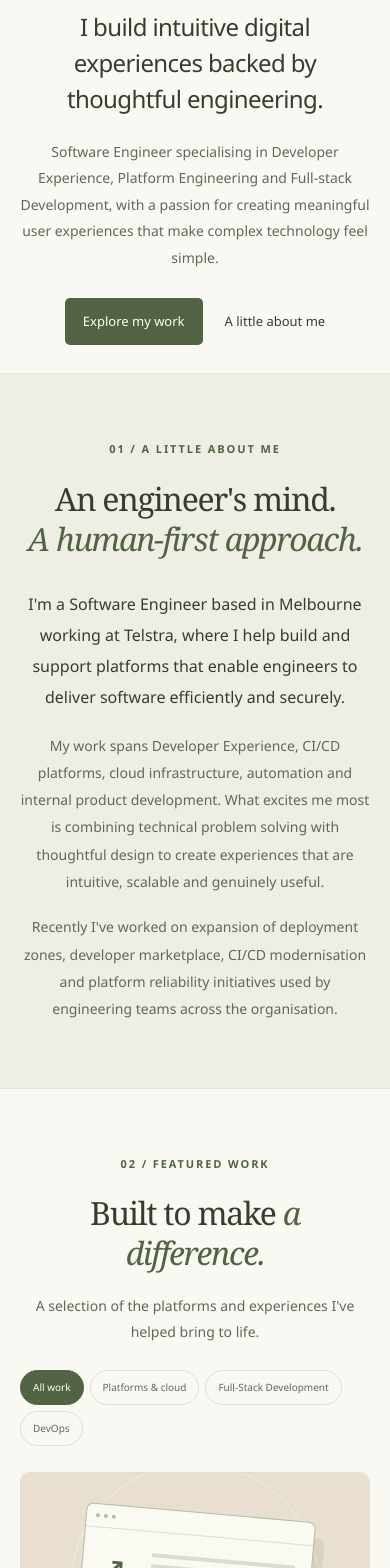
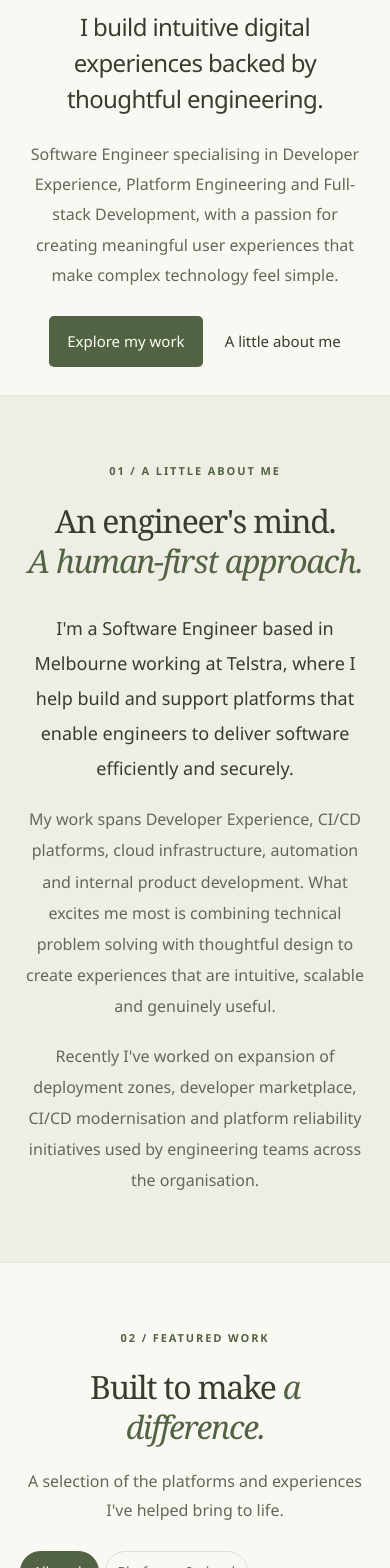
Before and after one commit to maansiarora/maansi_portfolio, a React (Vite) app: page / in a window 390 px wide. Shown: the part 240-1808 px from the top of the page. Built offline with nearby package versions, Linux system fonts and the light colour scheme.

Commit message:
minor improvements

```diff
--- a/src/App.css
+++ b/src/App.css
@@ -6,7 +6,7 @@
 .navigation { display: flex; align-items: center; justify-content: space-between; min-height: 90px; }
 .wordmark { font-family: Georgia, serif; font-weight: bold; font-size: 31px; letter-spacing: -1.5px; }
 .wordmark span { color: #7c896c; }
-.nav-links { display: flex; align-items: center; gap: 35px; font-size: 13px; }
+.nav-links { display: flex; align-items: center; gap: 35px; font-size: 15px; }
 .nav-links a { transition: color .2s; }
 .nav-links a:hover, .text-link:hover, .footer a:hover { color: #7b573b; }
 .nav-contact { border: 1px solid #a1a68e; border-radius: 5px; padding: 11px 18px; }
@@ -20,15 +20,15 @@
 .hero h1 { font-family: Georgia, serif; font-size: clamp(54px, 5.7vw, 80px); font-weight: 400; line-height: 1.15; letter-spacing: -3.5px; margin-block: 25px; }
 .hero h1 em { color: var(--green); }
 .hero-statement { font-size: clamp(22px, 2.1vw, 28px); line-height: 1.5; letter-spacing: -.6px; max-width: 555px; }
-.hero-description { color: var(--muted); font-size: 15px; line-height: 1.9; max-width: 510px; margin-top: 22px; }
+.hero-description { color: var(--muted); font-size: 16px; line-height: 1.9; max-width: 510px; margin-top: 22px; }
 .hero-actions { display: flex; align-items: center; gap: 26px; margin-top: 32px; }
-.button { display: inline-flex; justify-content: center; align-items: center; gap: 30px; padding: 15px 23px; border-radius: 5px; font-size: 13px; font-weight: 500; transition: background .2s, transform .2s; }
+.button { display: inline-flex; justify-content: center; align-items: center; gap: 30px; padding: 15px 23px; border-radius: 5px; font-size: 15px; font-weight: 500; transition: background .2s, transform .2s; }
 .button-primary { background: var(--green); color: #fffdf5; }
 .button-primary:hover { background: #3e5031; transform: translateY(-2px); }
-.text-link { font-size: 13px; padding-block: 12px; }
+.text-link { font-size: 15px; padding-block: 12px; }
 .text-link span { margin-left: 9px; }
-.hero-bottom { grid-column: 1 / -1; border-top: 1px solid var(--line); padding-block: 25px; display: flex; justify-content: space-between; font-size: 11px; color: var(--muted); }
-.hero-bottom em { font-size: 13px; margin-left: 4px; }
+.hero-bottom { grid-column: 1 / -1; border-top: 1px solid var(--line); padding-block: 25px; display: flex; justify-content: space-between; font-size: 13px; color: var(--muted); }
+.hero-bottom em { font-size: 15px; margin-left: 4px; }
 .hero-bottom a span { margin-left: 20px; }
 .hero-art { height: 470px; margin-bottom: 54px; }
 .hero-portrait { display: block; width: 100%; height: 100%; object-fit: contain; }
@@ -37,15 +37,15 @@ h2 em { color: var(--green); }
 .section .eyebrow { color: var(--green); margin-bottom: 20px; }
 .about-section { background: #efeee5; border-block: 1px solid #e7e6da; }
 .about-grid { display: grid; grid-template-columns: 1fr 1.15fr; gap: 95px; }
-.location-note { display: flex; align-items: center; gap: 10px; font-size: 12px; margin-top: 32px; color: var(--muted); }
-.about-copy { font-size: 14px; color: var(--muted); line-height: 1.95; }
+.location-note { display: flex; align-items: center; gap: 10px; font-size: 14px; margin-top: 32px; color: var(--muted); }
+.about-copy { font-size: 16px; color: var(--muted); line-height: 1.95; }
 .about-copy p + p { margin-top: 18px; }
-.about-copy .lead { color: var(--ink); font-size: 16px; }
+.about-copy .lead { color: var(--ink); font-size: 18px; }
 .about-signoff { border-top: 1px solid #d6d8c9; margin-top: 26px; padding-top: 20px; font: italic 18px/1.6 Georgia, serif; color: var(--green); }
 .section-heading { display: flex; flex-direction: column; align-items: flex-start; gap: 20px; }
-.section-heading > p { font-size: 13px; line-height: 1.8; color: var(--muted); }
+.section-heading > p { font-size: 16px; line-height: 1.8; color: var(--muted); }
 .project-filters { display: flex; flex-wrap: wrap; gap: 9px; margin-block: 35px; }
-.project-filters button { background: transparent; border: 1px solid var(--line); border-radius: 30px; padding: 9px 17px; font-size: 12px; color: var(--muted); transition: background .2s; }
+.project-filters button { background: transparent; border: 1px solid var(--line); border-radius: 30px; padding: 9px 17px; font-size: 14px; color: var(--muted); transition: background .2s; }
 .project-filters button[aria-pressed="true"] { color: #fffdf5; background: var(--green); border-color: var(--green); }
 .project-filters button:hover:not([aria-pressed="true"]) { background: #eceee2; }
 .project-grid { display: grid; grid-template-columns: 1fr 1fr; gap: 28px; }
@@ -77,53 +77,54 @@ h2 em { color: var(--green); }
 .automation .mini-window { transform: rotate(5deg); }
 .project-body { padding: 27px; display: flex; flex-direction: column; align-items: flex-start; flex: 1; }
 h3 { font-weight: 500; font-size: 21px; letter-spacing: -.5px; line-height: 1.4; }
-.project-body > p:not(.eyebrow) { color: var(--muted); font-size: 13px; line-height: 1.8; margin-top: 12px; }
+.project-body > p:not(.eyebrow) { color: var(--muted); font-size: 16px; line-height: 1.8; margin-top: 12px; }
 .tags { list-style: none; padding: 0; margin: 20px 0 0; display: flex; flex-wrap: wrap; gap: 7px; }
-.tags li { border: 1px solid var(--line); padding: 5px 9px; border-radius: 4px; font-size: 10px; color: #5e6554; }
-.project-cta { margin-top: 24px; }
+.tags li { border: 1px solid var(--line); padding: 5px 9px; border-radius: 4px; font-size: 12px; color: #5e6554; }
+.project-body > .tags { margin-bottom: 24px; }
+.project-cta { margin-top: auto; }
 .case-study { min-height: 65vh; max-width: 900px; }
 .case-study > .button { margin-bottom: 36px; }
 .case-study h1 { font: 400 clamp(36px, 5vw, 64px)/1.15 Georgia, serif; letter-spacing: -1.5px; overflow-wrap: anywhere; }
 .case-study-description { margin-top: 24px; color: var(--muted); line-height: 1.8; }
-.case-study-duration { margin-top: 24px; font-size: 14px; color: var(--muted); }
-.case-study-duration span { display: block; margin-bottom: 6px; color: var(--green); font-size: 10px; font-weight: 600; letter-spacing: 1.4px; text-transform: uppercase; }
+.case-study-duration { margin-top: 24px; font-size: 16px; color: var(--muted); }
+.case-study-duration span { display: block; margin-bottom: 6px; color: var(--green); font-size: 12px; font-weight: 600; letter-spacing: 1.4px; text-transform: uppercase; }
 .architecture-diagram { margin: 24px 0 0; }
 .architecture-diagram img { display: block; width: 100%; height: auto; border: 1px solid var(--line); border-radius: 8px; }
 .architecture-diagram figcaption { margin-top: 12px; }
 .architecture-diagram .text-link { display: inline-block; text-decoration: underline; text-underline-offset: 4px; }
-.case-study-notice { margin-top: 40px; padding-top: 24px; border-top: 1px solid var(--line); color: var(--muted); font-size: 14px; }
+.case-study-notice { margin-top: 40px; padding-top: 24px; border-top: 1px solid var(--line); color: var(--muted); font-size: 16px; }
 .case-study-sections { margin-top: 60px; }
 .case-study-section { padding-block: 40px; border-top: 1px solid var(--line); }
 .case-study-section h2 { font-size: clamp(28px, 3vw, 36px); letter-spacing: -.8px; }
-.case-study-content { margin-top: 24px; white-space: pre-line; color: var(--muted); font-size: 14px; line-height: 1.9; overflow-wrap: anywhere; }
+.case-study-content { margin-top: 24px; white-space: pre-line; color: var(--muted); font-size: 16px; line-height: 1.9; overflow-wrap: anywhere; }
 .case-study-placeholder { margin-top: 24px; padding: 24px; border: 1px dashed #a1a68e; border-radius: 8px; background: #f1f0e7; }
-.placeholder-label { display: block; color: var(--green); font-size: 10px; font-weight: 600; letter-spacing: 1.4px; text-transform: uppercase; }
-.case-study-placeholder p, .architecture-placeholder p { margin-top: 12px; font-size: 14px; line-height: 1.8; color: var(--muted); }
+.placeholder-label { display: block; color: var(--green); font-size: 12px; font-weight: 600; letter-spacing: 1.4px; text-transform: uppercase; }
+.case-study-placeholder p, .architecture-placeholder p { margin-top: 12px; font-size: 16px; line-height: 1.8; color: var(--muted); }
 .architecture-placeholder { margin: 24px 0 0; padding: clamp(20px, 4vw, 36px); border: 1px dashed #a1a68e; border-radius: 8px; background: #edf0e6; }
 .architecture-placeholder-art { display: flex; justify-content: space-between; gap: 18px; padding-block: 24px 40px; }
 .architecture-placeholder-art span { width: 28%; height: clamp(45px, 8vw, 80px); border: 1px dashed #a1a68e; border-radius: 8px; background: var(--paper); }
-.architecture-placeholder .architecture-placeholder-note { font-size: 12px; font-style: italic; }
+.architecture-placeholder .architecture-placeholder-note { font-size: 14px; font-style: italic; }
 .case-study-sections > .button { margin-top: 16px; }
 .skills-section { background: #edf0e6; border-block: 1px solid #e0e4d6; }
 .skills-grid { display: grid; grid-template-columns: repeat(3, 1fr); gap: 35px; margin-top: 45px; }
 .skill-card { border-top: 1px solid #bdc6ae; padding-top: 23px; }
 .skill-number { font: italic 16px Georgia, serif; color: #6e7e5d; }
 .skill-card h3 { margin-block: 22px 12px; font-size: 20px; }
-.skill-card p { font-size: 13px; color: var(--muted); line-height: 1.8; max-width: 290px; }
+.skill-card p { font-size: 16px; color: var(--muted); line-height: 1.8; max-width: 290px; }
 .skill-card .tags li { border-color: #ced5c1; }
 .contact-panel { background: #eeeadf; border: 1px solid #e2dfd1; border-radius: 10px; padding: 60px; position: relative; display: grid; grid-template-columns: minmax(0, 1fr) 210px; gap: 36px; align-items: center; }
 .contact-panel h2 { font-size: clamp(35px, 4vw, 51px); }
-.contact-description { max-width: 530px; margin-top: 20px; color: var(--muted); font-size: 14px; line-height: 1.9; }
-.contact-email-label { margin-top: 22px; color: var(--muted); font-size: 11px; font-weight: 600; letter-spacing: 1.4px; text-transform: uppercase; }
-.contact-email { display: block; width: fit-content; max-width: 100%; margin-top: 7px; color: var(--green); font-size: 15px; text-decoration: underline; text-underline-offset: 4px; overflow-wrap: anywhere; }
+.contact-description { max-width: 530px; margin-top: 20px; color: var(--muted); font-size: 16px; line-height: 1.9; }
+.contact-email-label { margin-top: 22px; color: var(--muted); font-size: 13px; font-weight: 600; letter-spacing: 1.4px; text-transform: uppercase; }
+.contact-email { display: block; width: fit-content; max-width: 100%; margin-top: 7px; color: var(--green); font-size: 16px; text-decoration: underline; text-underline-offset: 4px; overflow-wrap: anywhere; }
 .contact-social { display: grid; justify-items: center; text-align: center; }
-.contact-social h3 { color: var(--green); font-size: 14px; font-weight: 600; }
-.contact-social p { max-width: 200px; margin-top: 7px; color: var(--muted); font-size: 12px; line-height: 1.7; }
+.contact-social h3 { color: var(--green); font-size: 16px; font-weight: 600; }
+.contact-social p { max-width: 200px; margin-top: 7px; color: var(--muted); font-size: 14px; line-height: 1.7; }
 .contact-qr { margin: 14px 0 0; }
 .contact-qr img { display: block; width: 170px; max-width: 100%; aspect-ratio: 1; object-fit: contain; padding: 8px; background: #fff; border: 1px solid var(--line); border-radius: 4px; }
-.contact-location { display: flex; gap: 8px; align-items: center; margin-top: 22px; color: var(--muted); font-size: 10px; }
+.contact-location { display: flex; gap: 8px; align-items: center; margin-top: 22px; color: var(--muted); font-size: 12px; }
 .footer { display: flex; justify-content: space-between; align-items: center; border-top: 1px solid var(--line); padding-block: 30px; gap: 20px; }
-.footer p, .footer > a:last-child { font-size: 11px; color: var(--muted); }
+.footer p, .footer > a:last-child { font-size: 13px; color: var(--muted); }
 .footer > a:last-child span { margin-left: 12px; }
 
 @media (min-width: 1500px) {
@@ -147,7 +148,7 @@ h3 { font-weight: 500; font-size: 21px; letter-spacing: -.5px; line-height: 1.4;
   .container { width: calc(100% - 40px); }
   .navigation { min-height: 74px; }
   .wordmark { font-size: 28px; }
-  .menu-toggle { display: flex; align-items: center; gap: 15px; border: 1px solid #b7bda8; background: transparent; padding: 8px 12px; border-radius: 4px; font-size: 12px; color: var(--ink); }
+  .menu-toggle { display: flex; align-items: center; gap: 15px; border: 1px solid #b7bda8; background: transparent; padding: 8px 12px; border-radius: 4px; font-size: 14px; color: var(--ink); }
   .nav-links { display: none; position: absolute; top: 74px; left: 0; right: 0; padding: 25px 20px; background: var(--paper); border-bottom: 1px solid var(--line); box-shadow: 0 15px 20px #383c3010; gap: 8px; }
   .nav-links.is-open { display: flex; flex-direction: column; align-items: stretch; }
   .nav-links a { padding: 12px; }
@@ -157,24 +158,22 @@ h3 { font-weight: 500; font-size: 21px; letter-spacing: -.5px; line-height: 1.4;
   .hero .eyebrow { justify-content: center; font-size: 9px; letter-spacing: 1.2px; }
   .hero h1 { font-size: clamp(49px, 10.5vw, 70px); letter-spacing: -2.5px; margin-block: 23px; }
   .hero-statement { font-size: 24px; max-width: 500px; margin-inline: auto; }
-  .hero-description { font-size: 14px; max-width: 480px; margin-inline: auto; }
+  .hero-description { max-width: 480px; margin-inline: auto; }
   .hero-actions { margin-top: 26px; gap: 22px; justify-content: center; }
   .button { padding: 14px 18px; gap: 20px; }
   .hero-art { display: none; }
   .hero-bottom { padding-block: 20px; }
   .hero-bottom > span { max-width: 180px; line-height: 1.8; }
   .hero-bottom em { margin: 0; display: block; }
-  .hero-bottom a { align-self: center; font-size: 10px; }
+  .hero-bottom a { align-self: center; font-size: 12px; }
   .hero-bottom a span { margin-left: 7px; }
   .section { padding-block: 65px; }
   .about-grid, .project-grid, .skills-grid { grid-template-columns: 1fr; gap: 30px; }
   .about-section .about-grid > div { text-align: center; }
   .skills-section > .container { text-align: center; }
-  .about-copy { font-size: 14px; }
   .section-heading { align-items: center; text-align: center; }
-  .section-heading > p { font-size: 14px; }
   .project-filters { margin-block: 26px; gap: 6px; }
-  .project-filters button { padding: 9px 12px; font-size: 10px; }
+  .project-filters button { padding: 9px 12px; }
   .project-art { height: 230px; }
   .project-body { padding: 24px; }
   .skills-grid { margin-top: 30px; }
--- a/src/components/projects.tsx
+++ b/src/components/projects.tsx
@@ -45,7 +45,7 @@ export default function Projects() {
                 <p>{project.description}</p>
                 <ul className="tags" aria-label="Technologies">{project.tech.map((tech) => <li key={tech}>{tech}</li>)}</ul>
                 <span className="button button-primary project-cta" id={`${project.slug}-cta`}>
-                  View case study <span aria-hidden="true">↗</span>
+                  View case study
                 </span>
               </div>
             </a>
--- a/src/data/case-studies.ts
+++ b/src/data/case-studies.ts
@@ -141,6 +141,8 @@ If approaching the project again, I would invest even earlier in platform onboar
   ],
 },
   "developer-marketplace": {
+  duration: "Feb 2026 - Oct 2026",
+
   architectureImage: {
     src: marketplaceArchitecture,
     alt: "Developer marketplace architecture showing its users, identity and access services, marketplace experience, Backstage portal core, decoupled services and integrated tools.",
@@ -276,6 +278,8 @@ Another key takeaway was the long-term value of investing in reusable design and
   ],
 },
   "ci-cd-modernisation": {
+  duration: "Oct 2024 - Feb 2025",
+
   architectureImage: {
     src: cicdMigrationArchitecture,
     alt: "CI/CD migration from Bamboo to GitLab CI and Flux CD, showing rootless image builds, quality and security scans, image promotion to AWS ECR, GitOps reconciliation and Helm deployments on EKS.",
@@ -392,6 +396,8 @@ Another key takeaway was that successful GitOps adoption requires alignment with
   ],
 },
   "upgrade-automation": {
+  duration: "Nov 2025 - Dec 2025",
+
   architectureImage: {
     src: automatedUpgradesArchitecture,
     alt: "Stage-driven GitLab CI workflow for Backstage upgrades, covering readiness checks, migration baselines, dependency updates, validation, sandbox deployment, post-upgrade checks and controlled production release.",
```
